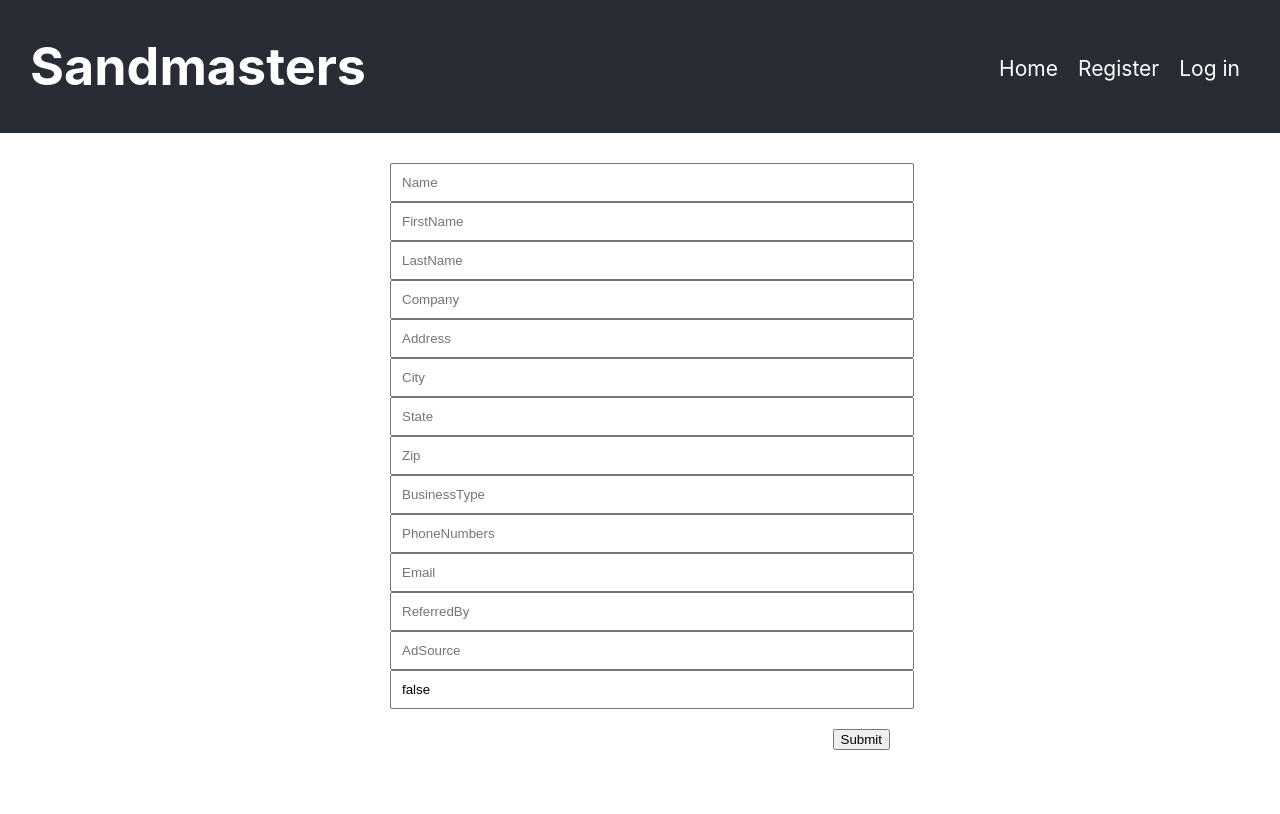
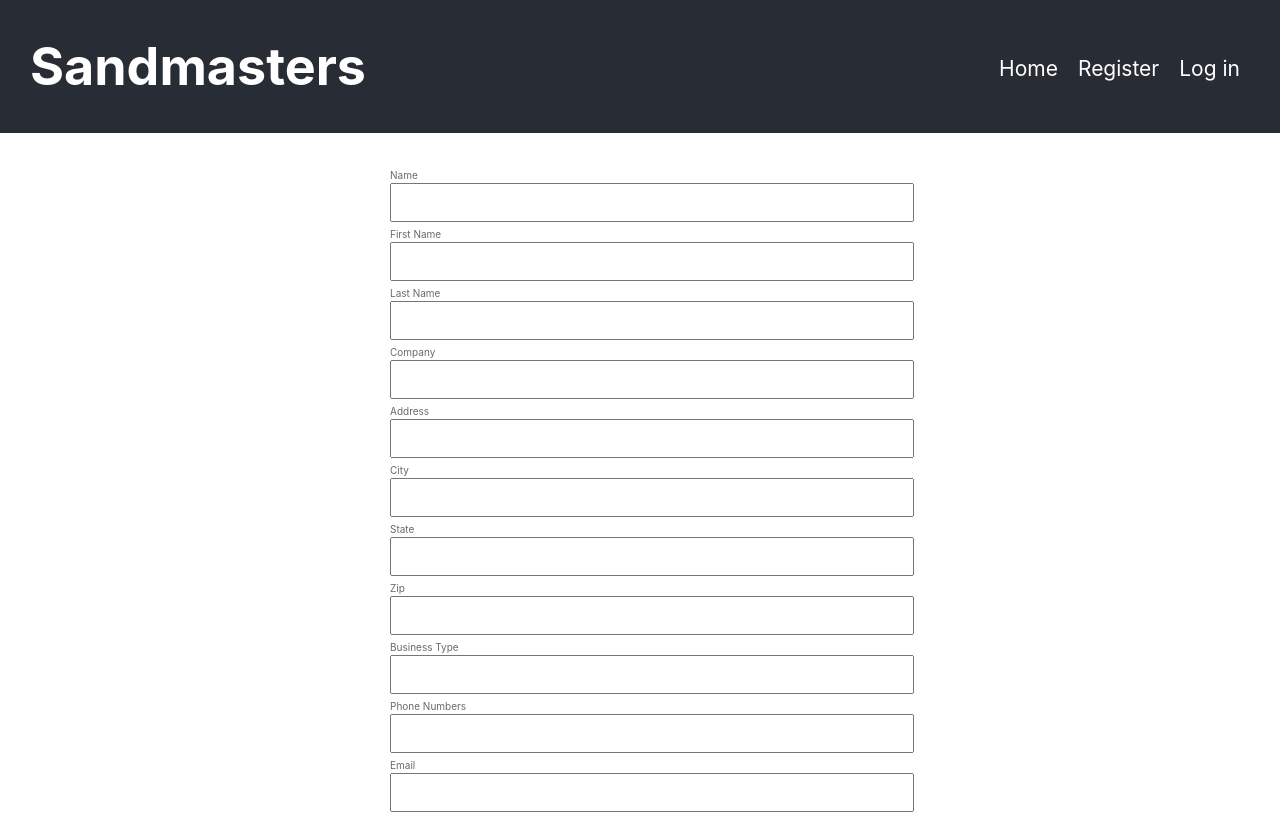
Before and after one commit to Sandmasters-Inc/sms, a React (Create React App) app in the folder client/: page /new-customer in a window 1280 px wide. Shown: the top 814 px of the page. Built offline with nearby package versions, Linux system fonts and the light colour scheme.

Commit message:
Add support for label and add Button component

```diff
--- a/client/src/components/Customer/CustomerForm.js
+++ b/client/src/components/Customer/CustomerForm.js
@@ -1,5 +1,7 @@
 import React, { useState } from 'react'
+import { Button } from '../Button'
 import { TextInput } from '../Inputs'
+import { capitalize, separate } from '../../utils/StringUtils'
 import styled from 'styled-components'
 
 const Container = styled.div`
@@ -13,6 +15,7 @@ const ButtonContainer = styled.div`
   display: flex;
   justify-content: flex-end;
   margin-top: 20px;
+  width: 500px;
 `
 
 export const CustomerForm = ({ customer, onComplete }) => {
@@ -79,11 +82,13 @@ export const CustomerForm = ({ customer, onComplete }) => {
   }
 
   const makeInput = (name, field) => {
-    const capitalize = text => text.charAt(0).toUpperCase() + text.slice(1)
+    let formattedName = capitalize(name)
+    formattedName = separate(formattedName)
+
     return (
       <TextInput
         name={name}
-        placeholder={capitalize(name)}
+        label={formattedName}
         value={field}
         onChange={e => onChange(e)}
       />
@@ -107,7 +112,7 @@ export const CustomerForm = ({ customer, onComplete }) => {
       {makeInput("adSource", adSource)}
       {makeInput("useMeAsReference", useMeAsReference)}
       <ButtonContainer>
-        <button onClick={() => onComplete(customerData)}>Submit</button>
+        <Button onClick={() => onComplete(customerData)}>Submit</Button>
       </ButtonContainer>
     </Container>
   )
```
